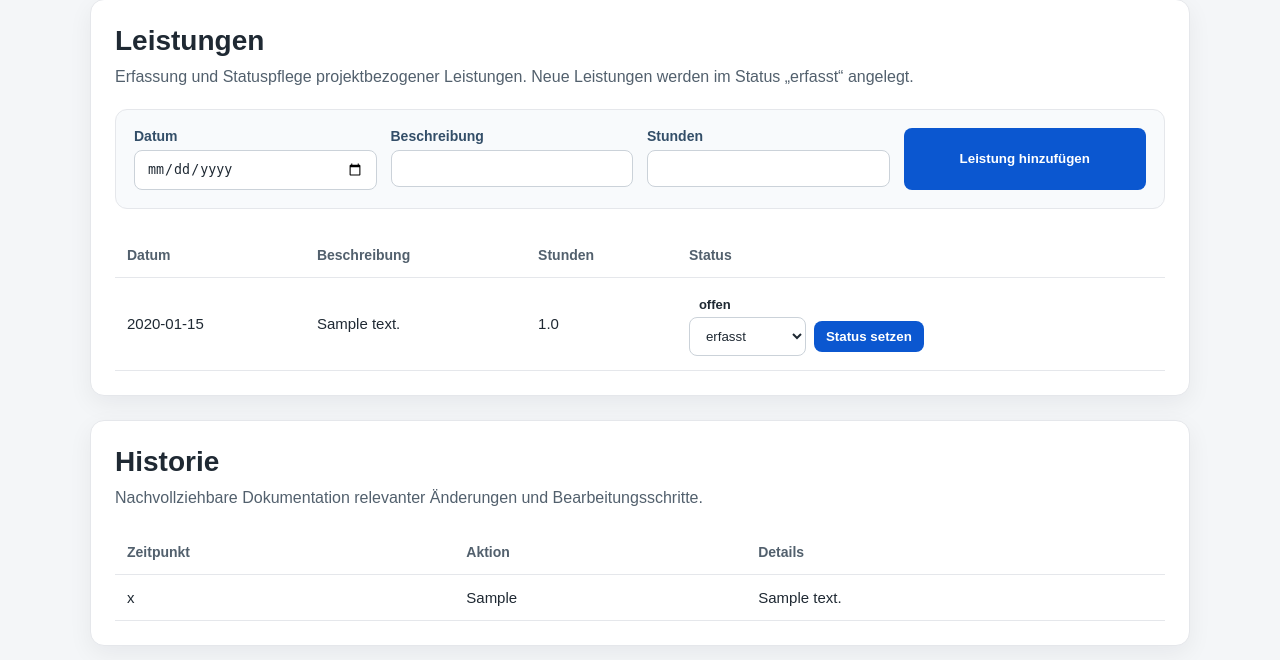
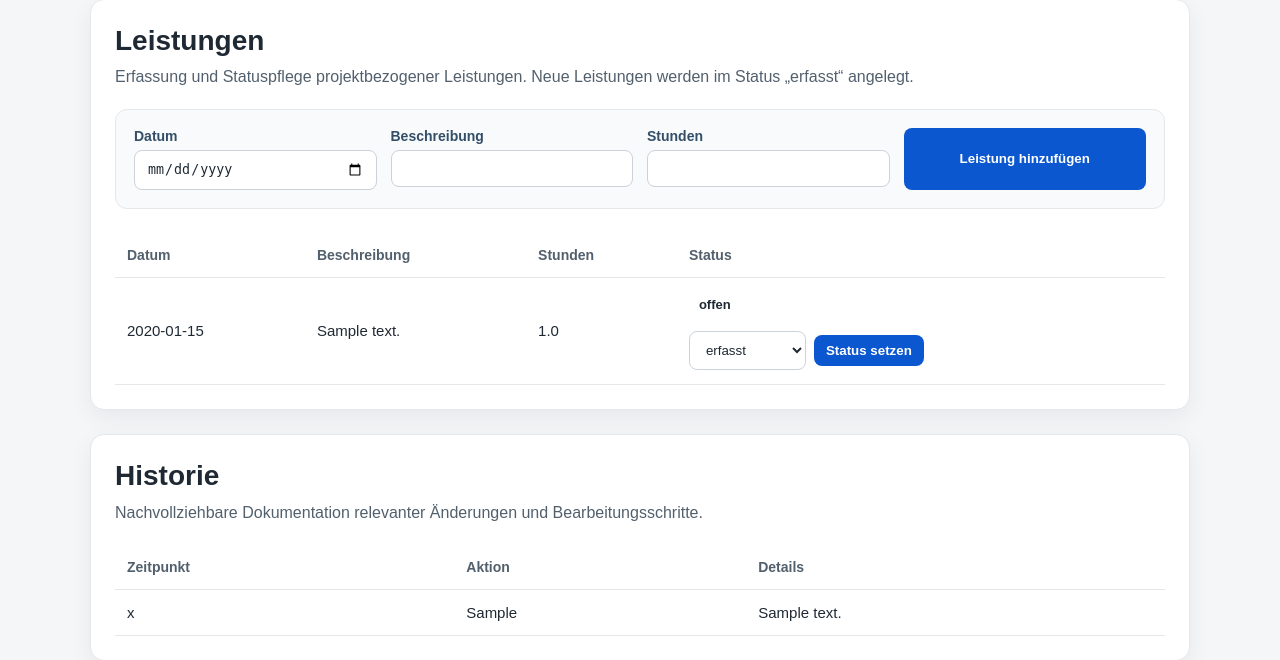
Before and after one commit to viccylng/Masterarbeit, a Flask app: page /projects/1 in a window 1280 px wide. Shown: the part 1392-2052 px from the top of the page. Run offline with Flask 3, Linux system fonts and the light colour scheme; tables that the repository leaves empty hold one stand-in row (values such as "Sample post").

Commit message:
Statusspalte angepasst und Port auf 5001 geändert

```diff
--- a/prototyp/app.py
+++ b/prototyp/app.py
@@ -297,4 +297,4 @@ def invoice_draft_pdf(project_id):
 
 
 if __name__ == "__main__":
-    app.run(debug=True)
+    app.run(debug=True, port=5001)
--- a/prototyp/static/style.css
+++ b/prototyp/static/style.css
@@ -244,6 +244,14 @@ button:hover {
     display: flex;
     gap: 8px;
     align-items: center;
+    margin-top: 10px;
+}
+
+.status-cell {
+    display: flex;
+    flex-direction: column;
+    align-items: flex-start;
+    gap: 4px;
 }
 
 .inline-form button {
@@ -271,8 +279,8 @@ button:hover {
 }
 
 .status-erfasst {
-    background: #e5e7eb;
-    color: #374151;
+    background: #fef3c7;
+    color: #b45309;
 }
 
 .status-geprüft {
--- a/prototyp/templates/project_detail.html
+++ b/prototyp/templates/project_detail.html
@@ -231,7 +231,7 @@
                             <td>{{ service.date }}</td>
                             <td>{{ service.description }}</td>
                             <td>{{ service.hours }}</td>
-                            <td>
+                            <td class="status-cell">
                                 <span class="status-badge status-{{ service.status|lower|replace(' ', '-') }}">
                                     {{ service.status }}
                                 </span>
```
